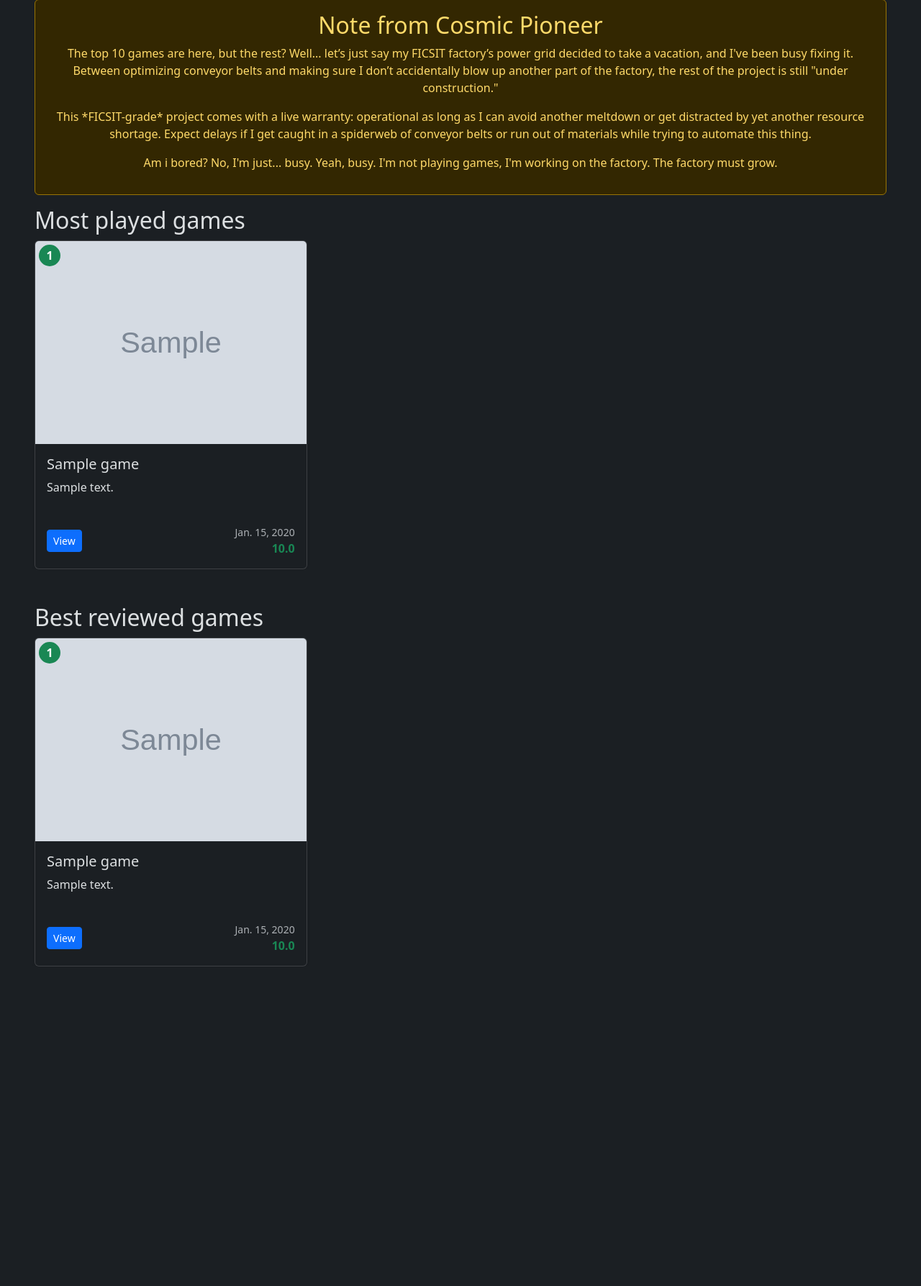
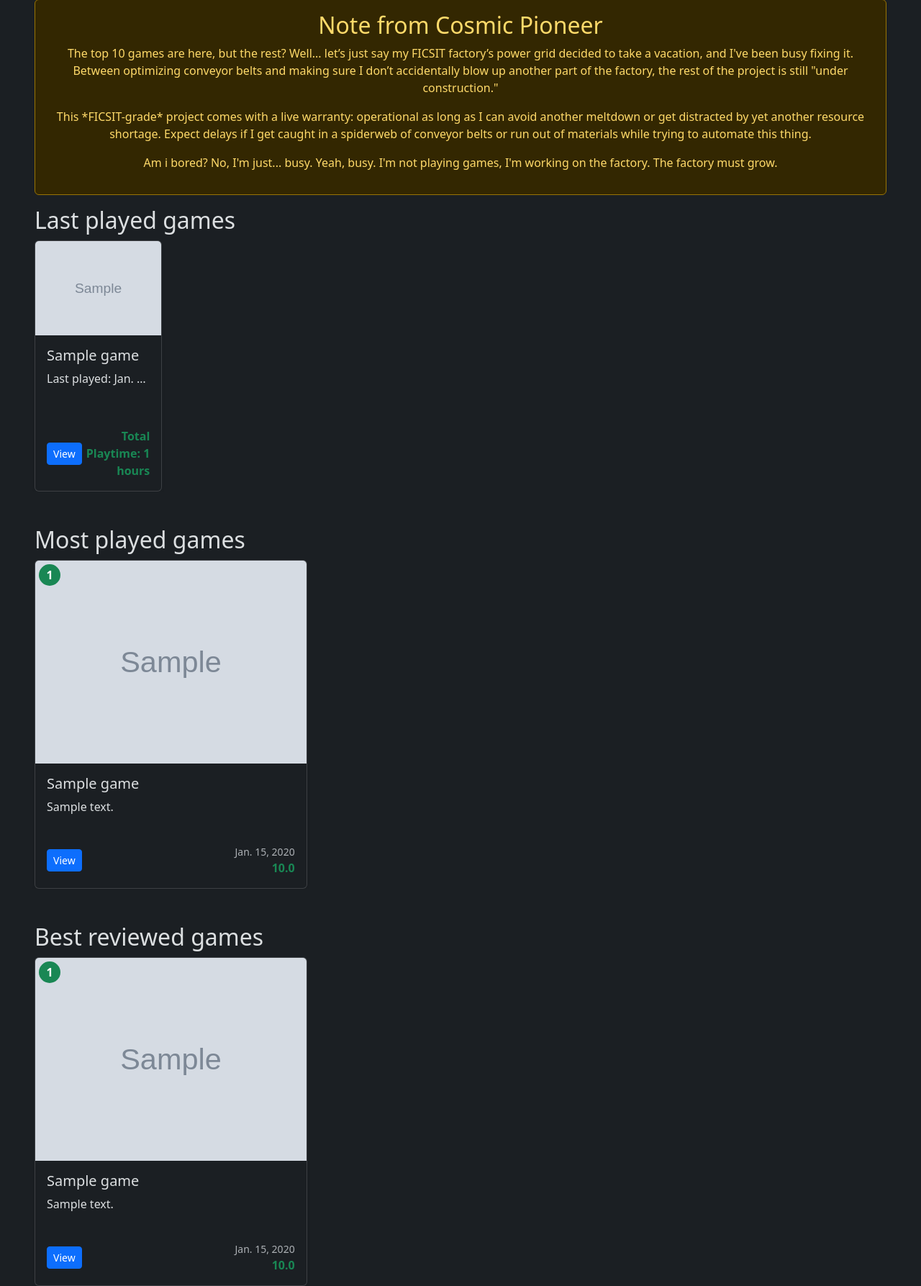
Before and after one commit to Programmer-Timmy/ProjectSteam, a Django app: page /dashboard/ in a window 1280 px wide. Shown: the part 129-1916 px from the top of the page at 72% size. Before the commit the page ends 1472 px from the top, so only its background shows below. Run offline with Django 5.2, Linux system fonts and the light colour scheme; a user stored in the database is signed in; tables that the repository leaves empty hold one stand-in row (values such as "Sample post"); grey boxes marked "Sample" are stand-in pictures; parts of the project's set-up code (start-up, migrations or seed data) failed here and were passed over; some libraries are stand-ins or nearby versions.

Commit message:
more stuff

```diff
--- a/dashboard/models.py
+++ b/dashboard/models.py
@@ -171,3 +171,28 @@ class GameSteamspyTagsLink(models.Model):
         ordering = ['tag__tag_name']
         db_table = 'game_steamspy_tags_link'
         managed = False
+
+class UserGames(models.Model):
+    id = models.AutoField(primary_key=True)
+    user = models.ForeignKey(
+        'AuthManager.CustomUser',
+        on_delete=models.CASCADE,
+        related_name='user_games',
+        to_field='id'
+    )
+    app = models.ForeignKey(
+        Games,
+        on_delete=models.CASCADE,
+        related_name='user_games',
+        to_field='appid'
+    )
+    last_played = models.DateField()
+    hours_played = models.IntegerField()
+
+    def __str__(self):
+        return f"{self.user.username} - {self.app.name}"
+
+    class Meta:
+        ordering = ['user', 'app']
+        db_table = 'user_games'
+        managed = False
--- a/dashboard/views.py
+++ b/dashboard/views.py
@@ -4,7 +4,7 @@ from django.contrib.auth.decorators import login_required
 from django.db.models import Prefetch
 from django.shortcuts import render
 
-from dashboard.models import Games, GameCategoriesLink
+from dashboard.models import Games, GameCategoriesLink, UserGames
 
 
 # Create your views here.
@@ -32,16 +32,12 @@ def index(request):
         )
     )
 
-    # Add categories to each game and print
-    for game in top_10_games:
-        # Extract category names from prefetch_related results
-        category_names = [link.category.category_name for link in game.fetched_categories]
-
-        # Dynamically add categories to the game instance
-        game.categories = category_names
+    last_played = UserGames.objects.filter(user=request.user).order_by('-last_played')[:10]
+    print(last_played)
 
     return render(request, 'dashboard/index.html', {
         'page_title': 'Dashboard',
         'top_10_games': top_10_games,
-        'best_reviewed_games': best_reviewed_games
+        'best_reviewed_games': best_reviewed_games,
+        'last_played_games': last_played
     })
--- a/templates/dashboard/index.html
+++ b/templates/dashboard/index.html
@@ -29,6 +29,48 @@
 
         <div class="row">
             <div class="col-12">
+                <h2>Last played games</h2>
+                <div class="row flex-nowrap overflow-auto">
+                    {% for game in last_played_games %}
+                        <div class="col-2">
+                            <div class="card mb-4 shadow-sm h-100">
+                                {% if game.app.steam_image %}
+                                    <img src="{{ game.app.steam_image }}" class="card-img-top"
+                                         alt="{{ game.app.name }}">
+                                {% else %}
+                                    <p class="text-center text-muted">No image available.</p>
+                                {% endif %}
+                                <div class="card-body d-flex flex-column">
+                                    <h5 class="card-title">{{ game.app.name }}</h5>
+                                    {#                                    last played date#}
+                                    <p class="card-text text-truncate"
+                                       style="max-height: 60px; overflow: hidden;">
+                                        Last played: {{ game.last_played }}
+                                    </p>
+                                    {#                                    total hours#}
+                                    <p class="card-text text-truncate"
+                                       style="max-height: 60px; overflow: hidden;">
+                                    </p>
+                                    <div class="mt-auto">
+                                        <div class="d-flex justify-content-between align-items-center">
+                                            <a href="{% url 'game' game.app.appid %}"
+                                               class="btn btn-sm btn-primary">
+                                                View
+                                            </a>
+                                            <div class="text-end">
+                                                <span class="text-success fw-bold">
+                                                    Total Playtime: {{ game.hours_played }} hours
+                                                </span>
+                                            </div>
+                                        </div>
+                                    </div>
+                                </div>
+                            </div>
+                        </div>
+                    {% endfor %}
+                </div>
+            </div>
+            <div class="col-12 mt-5">
                 <h2>Most played games</h2>
                 <div class="row flex-nowrap overflow-auto">
 
@@ -39,7 +81,8 @@
                                     <div class="img-wrapper position-relative">
                                         <p class="badge bg-success position-absolute rounded-5 d-flex justify-content-center align-items-center"
                                            style="font-size: 1rem; width: 30px; height: 30px; top: 5px; left: 5px">{{ forloop.counter }}</p>
-                                        <img src="{{ game.steam_image }}" class="card-img-top" alt="{{ game.name }}">
+                                        <img src="{{ game.steam_image }}" class="card-img-top"
+                                             alt="{{ game.name }}">
                                     </div>
                                 {% else %}
                                     <p class="text-center text-muted">No image available.</p>
@@ -86,8 +129,10 @@
                                 <div class="card mb-4 shadow-sm h-100">
                                     {% if game.steam_image %}
                                         <div class="img-wrapper position-relative">
-                                            <p class="badge bg-success position-absolute rounded-5 d-flex justify-content-center align-items-center" style="font-size: 1rem; width: 30px; height: 30px; top: 5px; left: 5px">{{ forloop.counter }}</p>
-                                            <img src="{{ game.steam_image }}" class="card-img-top" alt="{{ game.name }}">
+                                            <p class="badge bg-success position-absolute rounded-5 d-flex justify-content-center align-items-center"
+                                               style="font-size: 1rem; width: 30px; height: 30px; top: 5px; left: 5px">{{ forloop.counter }}</p>
+                                            <img src="{{ game.steam_image }}" class="card-img-top"
+                                                 alt="{{ game.name }}">
                                         </div>
                                     {% else %}
                                         <p class="text-center text-muted">No image available.</p>
```
